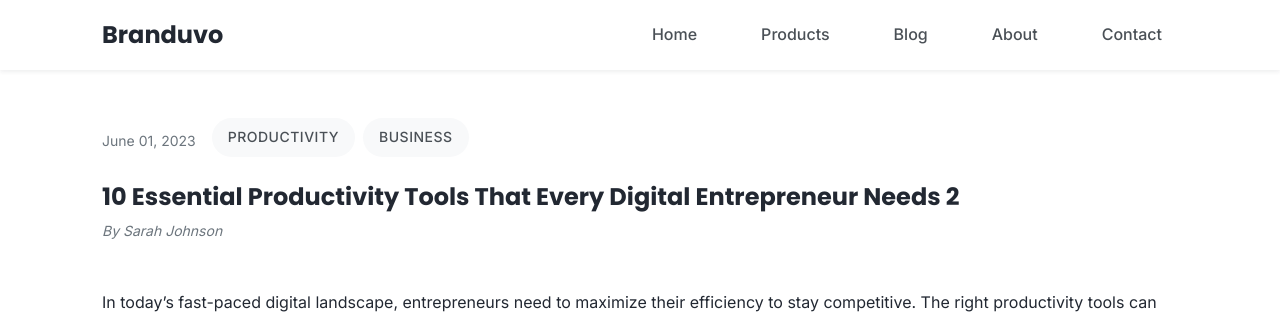
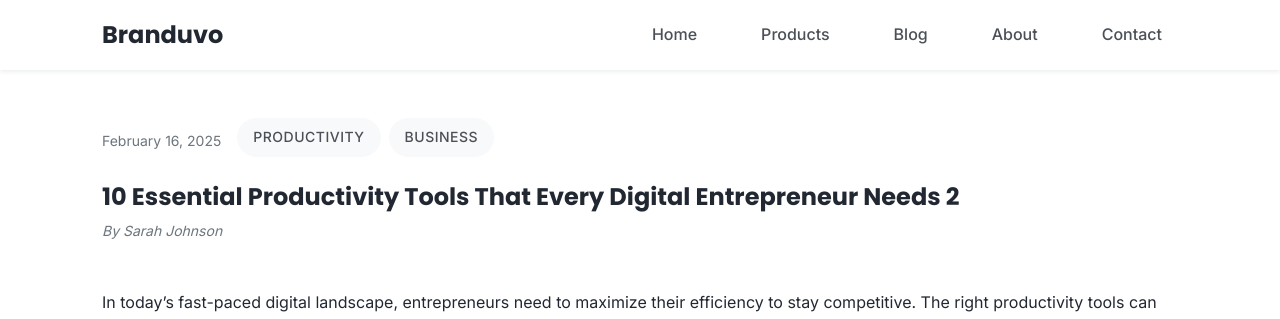
Before and after one commit to branduvo/branduvo.github.io, a Jekyll site: the page built from _posts/2023-06-01-top-productivity-tools.md, in a window 1280 px wide and 900 px high. Shown: the top 319 px of the window. Built offline with Jekyll 4.4.1, drawn with Linux system fonts in a browser that asks for light colours.

Commit message:
Update 2023-06-01-top-productivity-tools.md

```diff
--- a/_posts/2023-06-01-top-productivity-tools.md
+++ b/_posts/2023-06-01-top-productivity-tools.md
@@ -1,6 +1,7 @@
 ---
 layout: post
 title: "10 Essential Productivity Tools That Every Digital Entrepreneur Needs 2"
+date: 2025-02-16
 categories: [Productivity, Business]
 author: "Sarah Johnson"
 excerpt: "Discover the top productivity tools that can transform your workflow and help you get more done in less time."
```
